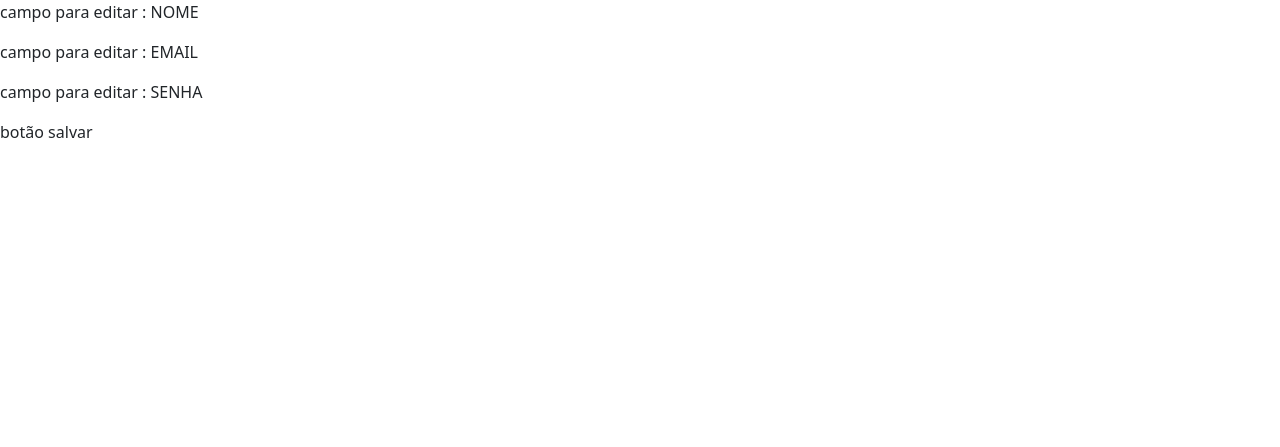
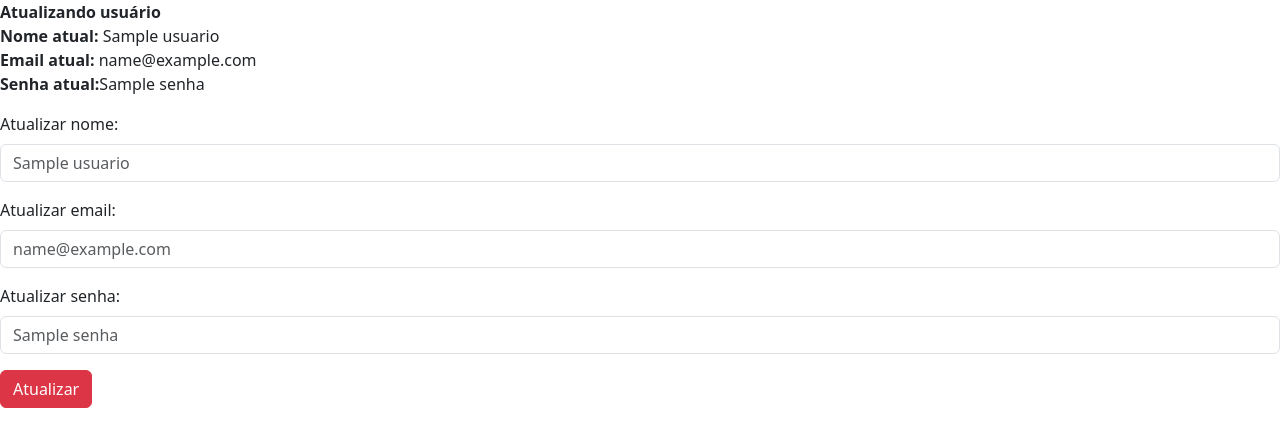
Before and after one commit to JaderMac/univesp_pi, a Flask app: template templates/form_atualizar_usuario.html in a window 1280 px wide. Shown: the top 447 px of the page. Run offline with Flask 3, Linux system fonts and the light colour scheme; the template is opened without the code that fills it: most values are stand-ins (such as "Sample title", 1, 10 or a date in 2020).

Commit message:
Adicionando rota form atualizar usuario

```diff
--- a/templates/form_atualizar_usuario.html
+++ b/templates/form_atualizar_usuario.html
@@ -7,10 +7,29 @@
     <link href="https://cdn.jsdelivr.net/npm/bootstrap@5.3.8/dist/css/bootstrap.min.css" rel="stylesheet" integrity="sha384-sRIl4kxILFvY47J16cr9ZwB07vP4J8+LH7qKQnuqkuIAvNWLzeN8tE5YBujZqJLB" crossorigin="anonymous">
   </head>
   <body>
-    <p>campo para editar : NOME</p>
-    <p>campo para editar : EMAIL</p>
-    <p>campo para editar : SENHA</p>
-    <p>botão salvar</p>
+    <strong>Atualizando usuário</strong>
+    <p>
+    <strong>Nome atual:</strong> {{usuario.nome}}<br>
+    <strong>Email atual:</strong> {{usuario.email}}<br>
+    <strong>Senha atual:</strong>{{usuario.senha}}
+    </p>
+    <div class="mb-3">
+        <label for="novoNomeUsuario" class="form-label">Atualizar nome:</label>
+        <input class="form-control" id="novoNomeUsuario" aria-describedby="novoNomeUsuario"
+        placeholder="{{usuario.nome}}">
+    </div>
+        <div class="mb-3">
+        <label for="novaEmailLocacao" class="form-label">Atualizar email:</label>
+        <input class="form-control" id="novaEmailLocacao" aria-describedby="novaEmailLocacao"
+        placeholder="{{usuario.email}}">
+    </div>
+      </div>
+        <div class="mb-3">
+        <label for="novoSenhaUsuario" class="form-label">Atualizar senha:</label>
+        <input class="form-control" id="novoSenhaUsuario" aria-describedby="novoSenhaUsuario"
+        placeholder="{{usuario.senha}}">
+    </div>
+    <button id="Atualizar" type="button" class="btn btn-danger">Atualizar</button>
     <script src="https://cdn.jsdelivr.net/npm/bootstrap@5.3.8/dist/js/bootstrap.bundle.min.js" integrity="sha384-FKyoEForCGlyvwx9Hj09JcYn3nv7wiPVlz7YYwJrWVcXK/BmnVDxM+D2scQbITxI" crossorigin="anonymous"></script>
   </body>
 </html>
```
Also changed, not shown: README.md.
